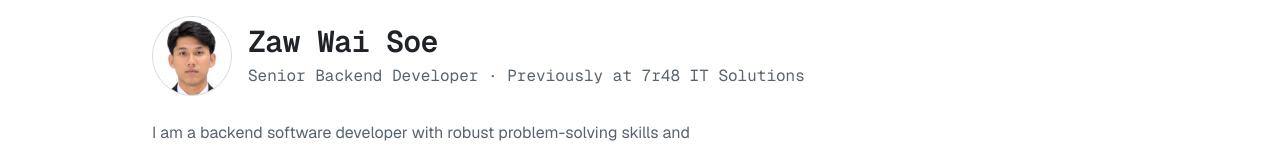
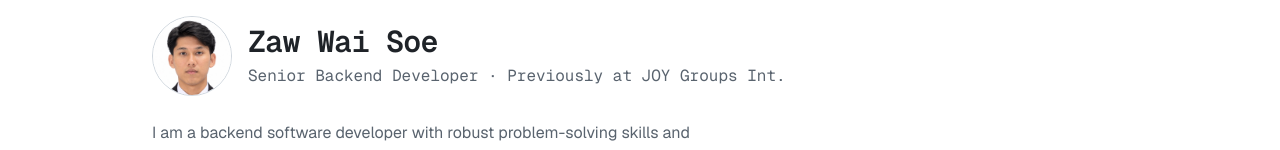
Before and after one commit to outchin/zawwaisoe.dev, a Next.js app: page / in a window 1280 px wide. Shown: the part 151-301 px from the top of the page. Built offline with nearby package versions, Linux system fonts and the light colour scheme; no server answers; the database is empty.

Commit message:
chore: previously at JOY Groups Int.
Co-Authored-By: Claude Opus 5.5 <noreply@anthropic.com>

```diff
--- a/src/data/site.ts
+++ b/src/data/site.ts
@@ -5,7 +5,7 @@ export const site = {
   name: "Zaw Wai Soe",
   handle: "zawwaisoe",
   role: "Senior Backend Developer",
-  previouslyAt: "7r48 IT Solutions",
+  previouslyAt: "JOY Groups Int.",
   tagline: "I build things for the web.",
   bio: "I am a backend software developer with robust problem-solving skills and proven experience in creating and designing software in a real life environment.",
   location: "Chiang Mai, Thailand",
```
